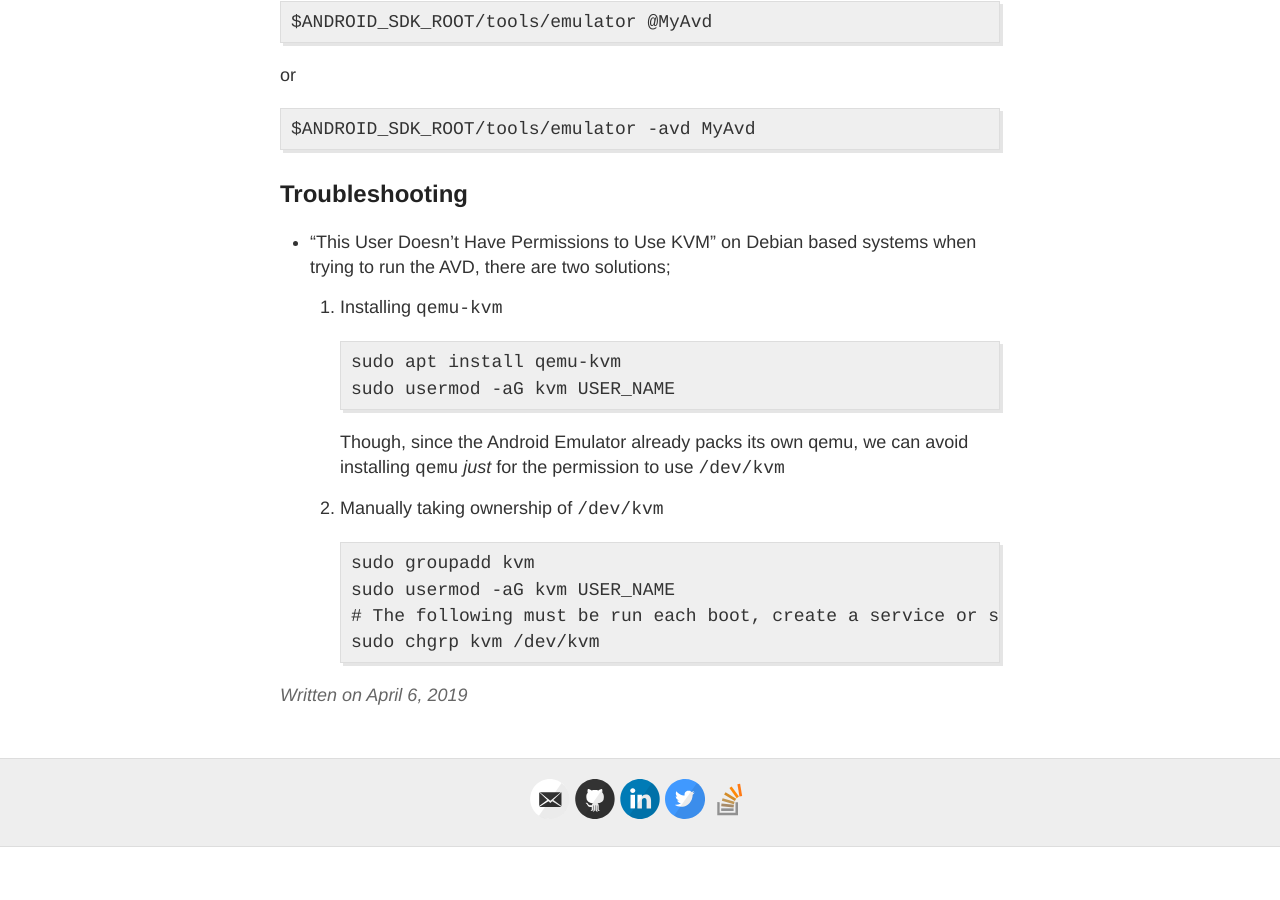
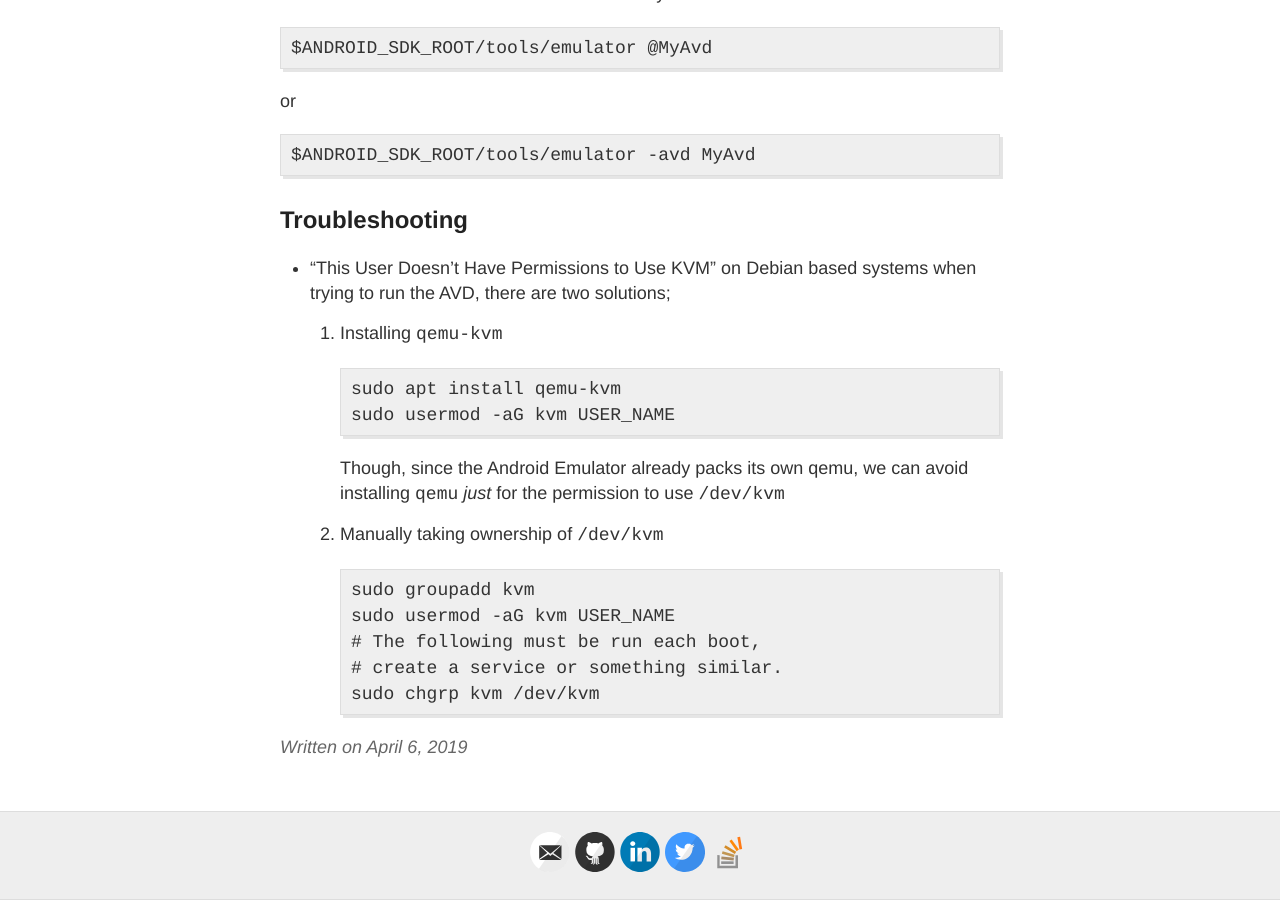
Before and after one commit to glacion/glacion.github.io, a Jekyll site: the page built from _posts/2019-04-06-AVD.md, in a window 1280 px wide and 900 px high, scrolled down 2597 px. Built offline with Jekyll 4.4.1, drawn with Linux system fonts in a browser that asks for light colours; comment, search, counter and statistics services are not loaded; before the commit the page ends 3444 px from its top, so only the background shows below that; some of the changed text lies outside the part shown.

Commit message:
Update 2019-04-06-AVD.md

```diff
--- a/_posts/2019-04-06-AVD.md
+++ b/_posts/2019-04-06-AVD.md
@@ -39,7 +39,8 @@ Activate changes by running `source ~/.profile`
 
 Extract the downloaded zip file to your `ANDROID_SDK_ROOT`
 
-    unzip ~/Downloads/sdk-tools-linux-4333796.zip -d $ANDROID_SDK_ROOT
+    unzip ~/Downloads/sdk-tools-linux-4333796.zip \
+    -d $ANDROID_SDK_ROOT
 
 ## Installing the SDK
 
@@ -100,5 +101,6 @@ or
 
            sudo groupadd kvm
            sudo usermod -aG kvm USER_NAME
-           # The following must be run each boot, create a service or something similar.
+           # The following must be run each boot,
+           # create a service or something similar.
            sudo chgrp kvm /dev/kvm
```
